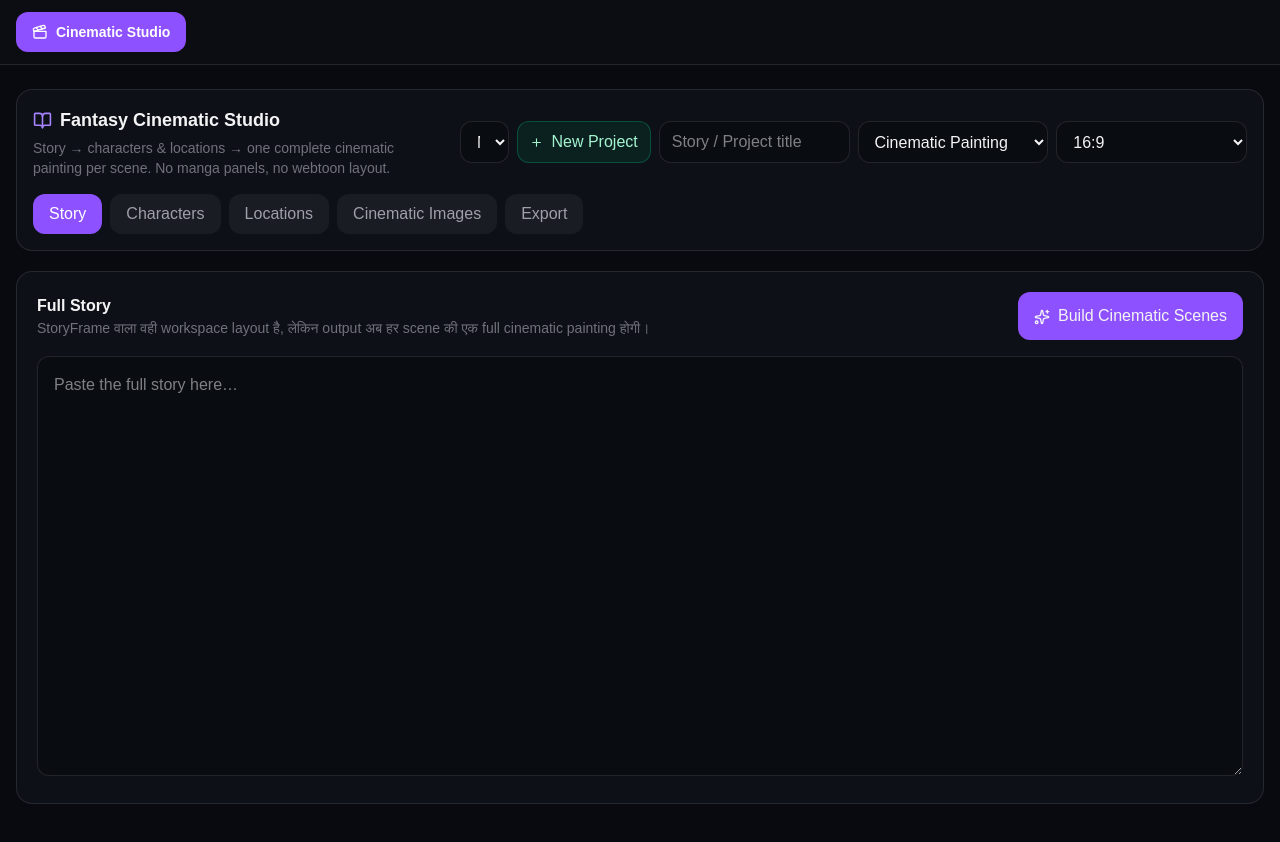
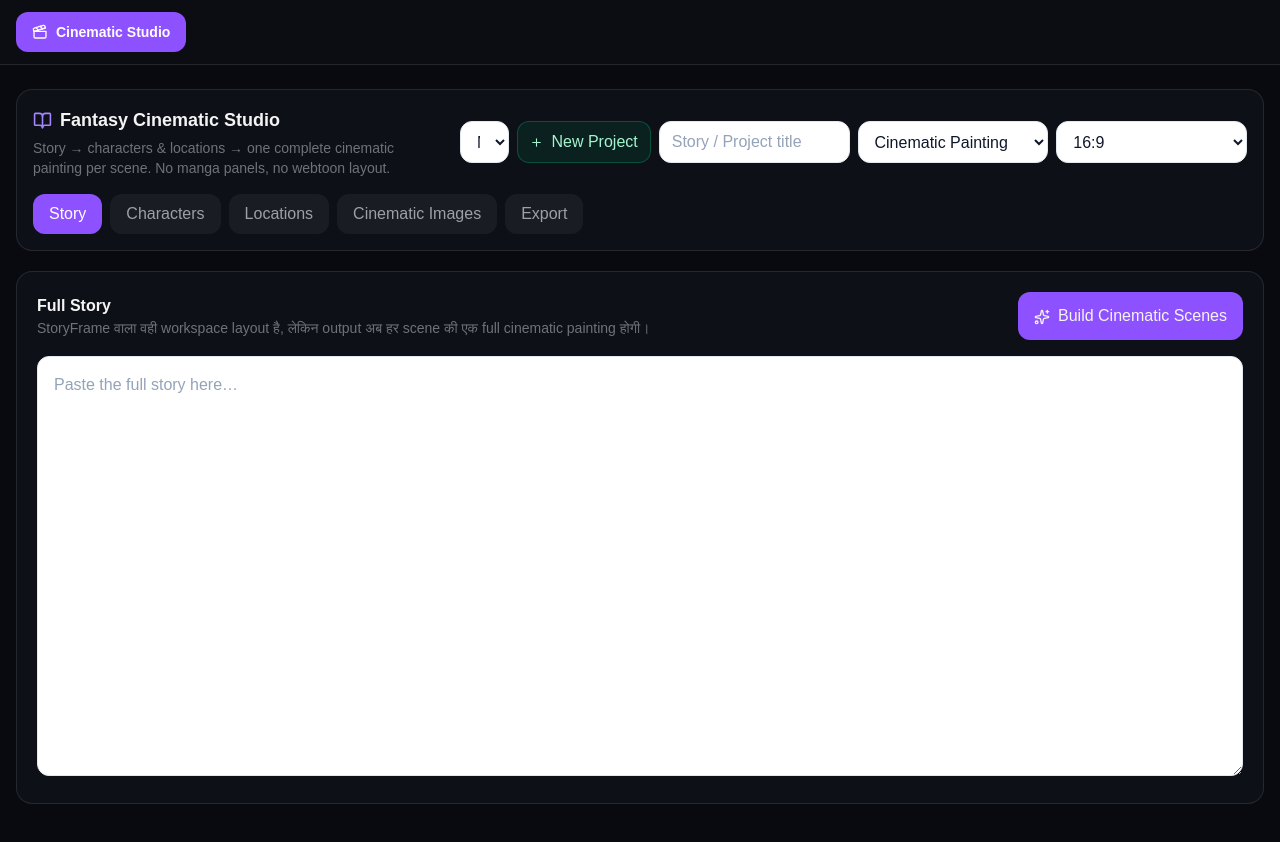
Before and after one commit to shuvinexofficial143-design/Fantasy-manga, a Next.js app: page / in a window 1280 px wide. Shown: the top 842 px of the page. Built offline with nearby package versions, Linux system fonts and the light colour scheme.

Commit message:
Switch studio to light white theme

```diff
--- a/app/globals.css
+++ b/app/globals.css
@@ -1,3 +1,4 @@
 @import "tailwindcss";
-:root{--bg:#07080b;--panel:#11141b;--border:#262b36;--text:#f5f7fb;--muted:#8c95a8}
-*{box-sizing:border-box}html{color-scheme:dark}body{margin:0;background:radial-gradient(circle at 10% -10%,rgba(139,92,246,.18),transparent 30rem),radial-gradient(circle at 90% 0%,rgba(34,211,238,.08),transparent 30rem),var(--bg);color:var(--text);font-family:Arial,Helvetica,sans-serif}button,input,textarea,select{font:inherit}.panel{background:linear-gradient(180deg,rgba(21,24,33,.96),rgba(12,14,19,.96));border:1px solid var(--border);box-shadow:0 18px 50px rgba(0,0,0,.22)}.gridbg{background-image:linear-gradient(rgba(255,255,255,.018) 1px,transparent 1px),linear-gradient(90deg,rgba(255,255,255,.018) 1px,transparent 1px);background-size:28px 28px}
+:root{--bg:#f7f8fb;--panel:#ffffff;--border:#e5e7eb;--text:#171717;--muted:#6b7280}
+*{box-sizing:border-box}html{color-scheme:light}body{margin:0;background:radial-gradient(circle at 8% -8%,rgba(139,92,246,.08),transparent 28rem),radial-gradient(circle at 92% 0%,rgba(59,130,246,.06),transparent 28rem),var(--bg);color:var(--text);font-family:Arial,Helvetica,sans-serif}button,input,textarea,select{font:inherit}.panel{background:rgba(255,255,255,.96);border:1px solid var(--border);box-shadow:0 18px 50px rgba(15,23,42,.07)}.gridbg{background-image:linear-gradient(rgba(15,23,42,.025) 1px,transparent 1px),linear-gradient(90deg,rgba(15,23,42,.025) 1px,transparent 1px);background-size:28px 28px}
+input:not([type="checkbox"]):not([type="range"]):not([type="file"]),textarea,select{color:#0f172a;background-color:#fff!important;border-color:#e2e8f0!important}input::placeholder,textarea::placeholder{color:#94a3b8}
```
